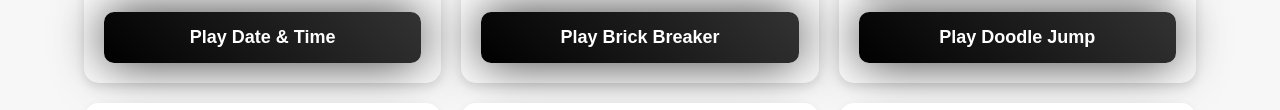
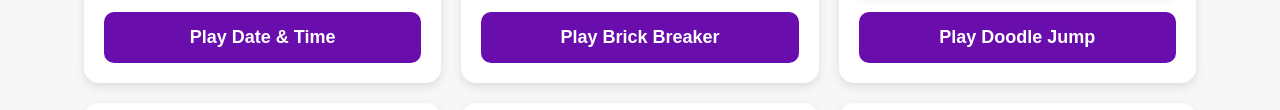
Before and after one commit to BaguetteMan82/potato, a plain HTML site: page game-selector.html in a window 1280 px wide. Shown: the part 547-657 px from the top of the page. Drawn offline with Linux system fonts and the light colour scheme.

Commit message:
Update game-selector.html

```diff
--- a/game-selector.html
+++ b/game-selector.html
@@ -1,35 +1,39 @@
 <!DOCTYPE html>
 <html lang="en">
+
+<!-- Mirrored from md-game.netlify.app/game-selector.html by HTTrack Website Copier/3.x [XR&CO'2014], Sat, 05 Apr 2025 18:35:23 GMT -->
+<!-- Added by HTTrack --><meta http-equiv="content-type" content="text/html;charset=UTF-8" /><!-- /Added by HTTrack -->
 <head>
     <meta charset="UTF-8">
     <meta name="viewport" content="width=device-width, initial-scale=1.0">
     <title>Game Hub</title>
     <link rel="stylesheet" href="styles.css">
     <style>
-        /* Custom styles for purple buttons with white text */
+        /* Reset all button styling to remove gradients and set purple with white text */
         button {
-            background-color: #6a0dad; /* Purple color */
-            color: white; /* White text */
-            border: none;
-            padding: 10px 20px;
-            border-radius: 5px;
-            cursor: pointer;
-            font-weight: bold;
-            transition: background-color 0.3s ease;
+            background: #6a0dad !important; /* Purple color with !important to override any existing styles */
+            background-image: none !important; /* Remove any gradient */
+            background-color: #6a0dad !important; /* Backup background color */
+            color: white !important; /* White text */
+            border: none !important;
+            box-shadow: none !important; /* Remove any shadow that might create gradient-like effects */
         }
 
         button:hover {
-            background-color: #8a2be2; /* Lighter purple on hover */
+            background: #8a2be2 !important; /* Lighter purple on hover */
+            background-image: none !important;
+            background-color: #8a2be2 !important;
         }
 
-        /* Sign out button styling */
         .sign-out-btn {
-            background-color: #6a0dad; /* Purple color */
-            color: white; /* White text */
+            background: #6a0dad !important;
+            background-image: none !important;
+            color: white !important;
         }
 
         .sign-out-btn:hover {
-            background-color: #8a2be2; /* Lighter purple on hover */
+            background: #8a2be2 !important;
+            background-image: none !important;
         }
     </style>
 </head>
@@ -188,4 +192,6 @@
     <script src="search.js"></script>
     <script src="game-selector.js"></script>
 </body>
+
+<!-- Mirrored from md-game.netlify.app/game-selector.html by HTTrack Website Copier/3.x [XR&CO'2014], Sat, 05 Apr 2025 18:35:31 GMT -->
 </html>
```
